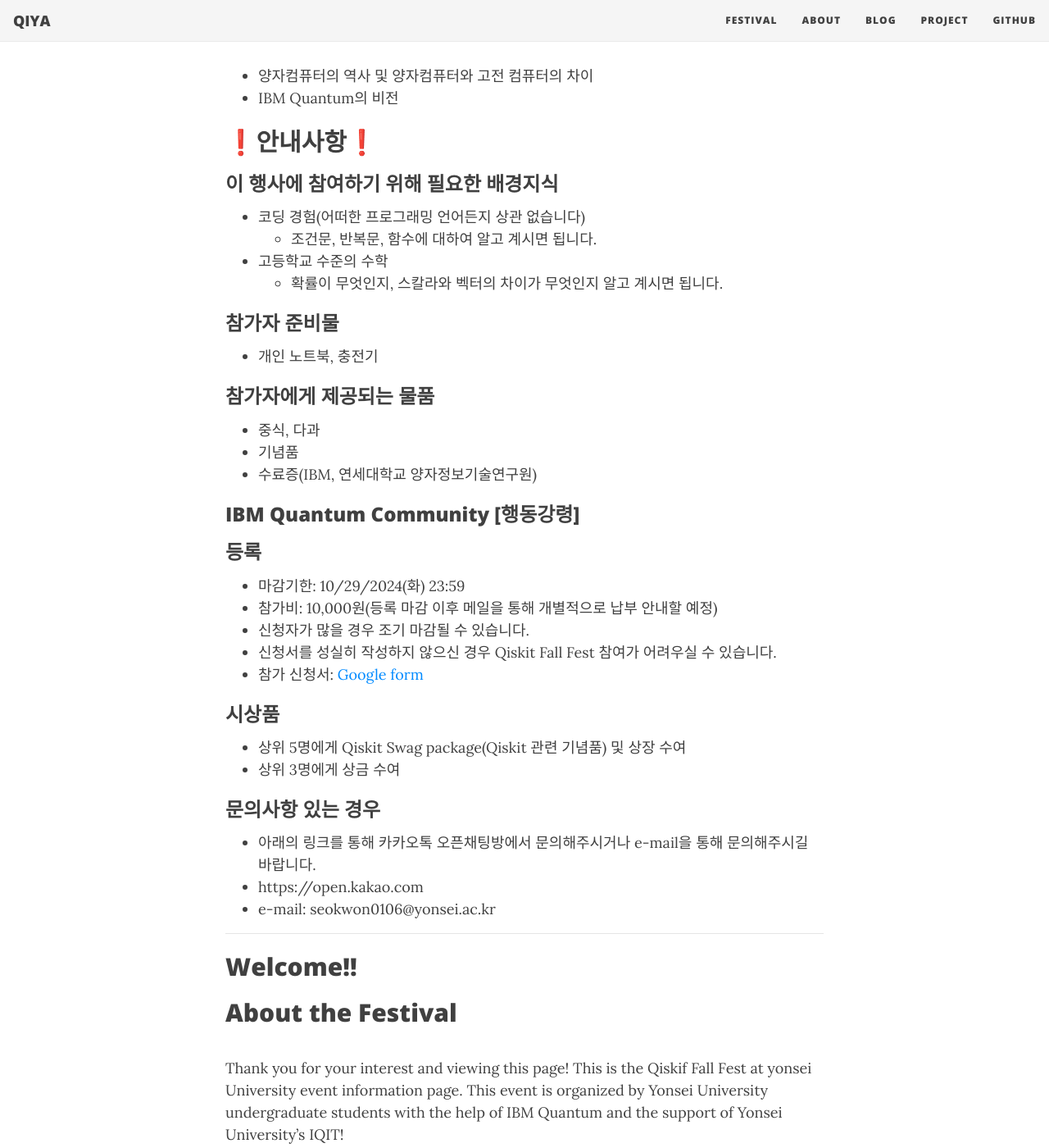
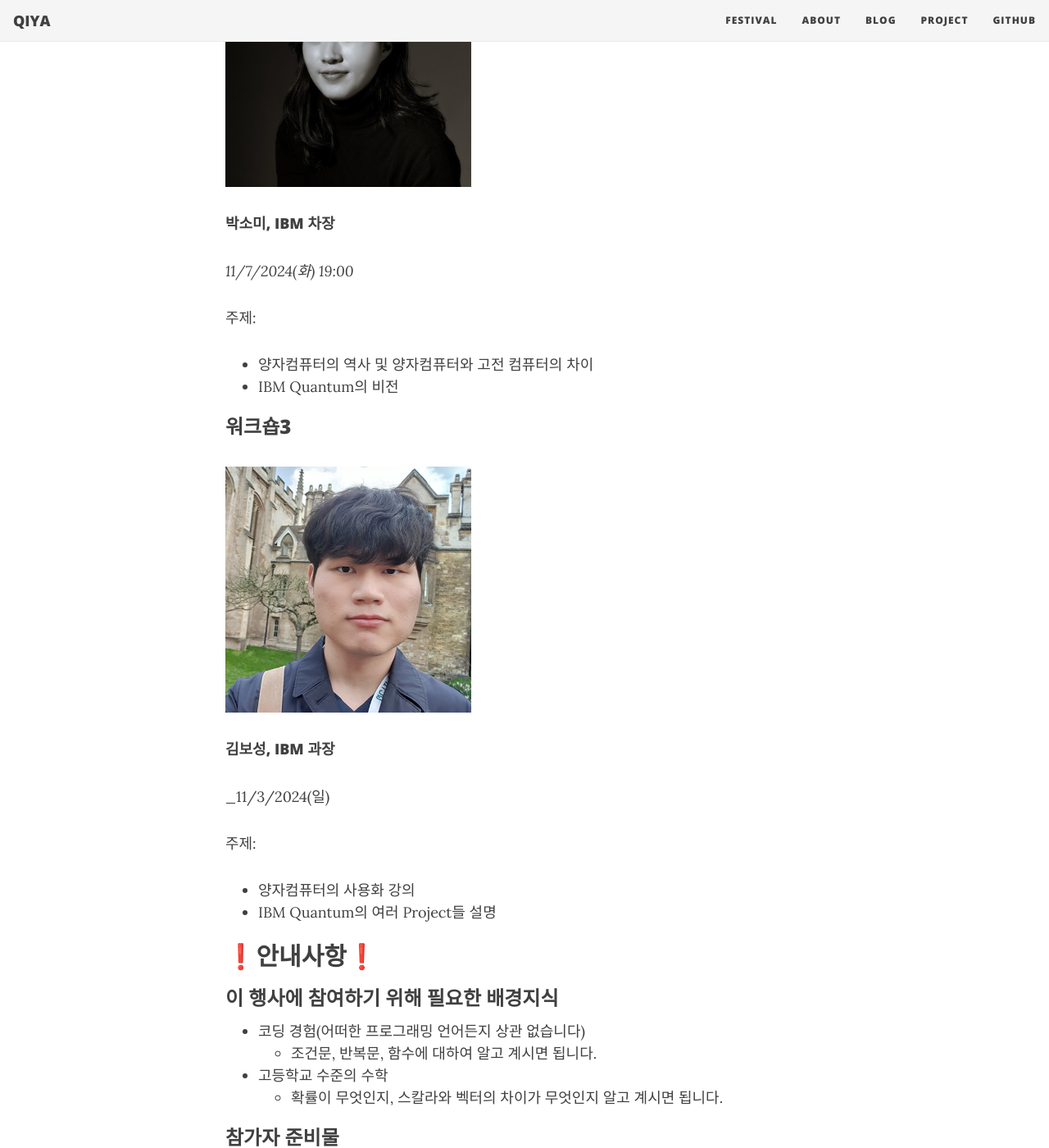
Before and after one commit to QIYA-yonsei/QIYA-yonsei.github.io, a Jekyll site: the page built from index.md, in a window 1280 px wide and 1400 px high, scrolled down 4944 px. Shown: the whole window at 82% size. Built offline with Jekyll 4.4.1, drawn with Linux system fonts in a browser that asks for light colours; nearby versions of some CDN libraries.

Commit message:
Update index.md
김보성,박소미 사진 추가

```diff
--- a/index.md
+++ b/index.md
@@ -98,7 +98,9 @@
 
 ### 워크숍2
 
-#### 박소미, IBM 차장, 초빙예정
+<img src="/assets/img/Park Somi.jpg" width="300" height="300"/>
+
+#### 박소미, IBM 차장
 
 _11/7/2024(화) 19:00_
 
@@ -106,6 +108,20 @@
 
 -  양자컴퓨터의 역사 및 양자컴퓨터와 고전 컴퓨터의 차이
 - IBM Quantum의 비전
+
+
+### 워크숍3
+
+<img src="/assets/img/KimBoseong.jpg" width="300" height="300"/>
+
+#### 김보성, IBM 과장
+_11/3/2024(일)
+
+주제:
+
+-  양자컴퓨터의 사용화 강의
+- IBM Quantum의 여러 Project들 설명
+
 
 ## ❗안내사항❗
 
```
